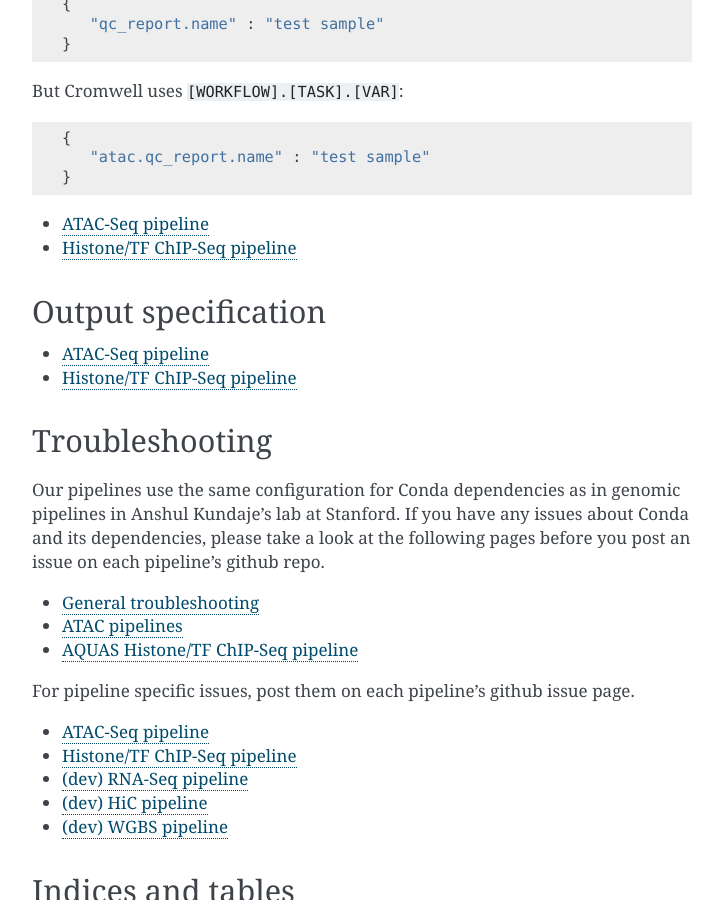
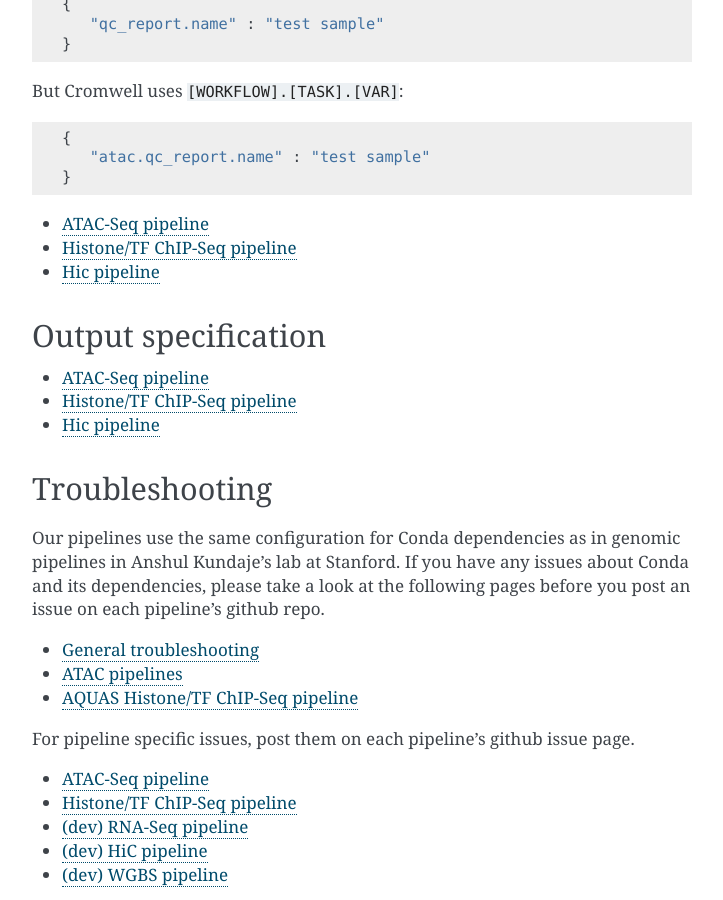
Before and after one commit to ENCODE-DCC/wdl-pipelines, a Sphinx documentation site: the page built from docs/index.rst, in a window 1280 px wide and 900 px high, scrolled down 993 px. Shown: the whole window, without its empty margins (388-1111 px from the left). Built offline with Sphinx 7.4.7, drawn with Linux system fonts in a browser that asks for light colours.

Commit message:
adding links to the front page

```diff
--- a/docs/index.rst
+++ b/docs/index.rst
@@ -61,11 +61,13 @@
 
 * `ATAC-Seq pipeline <input_json_atac.html>`_
 * `Histone/TF ChIP-Seq pipeline <input_json_chip.html>`_
+* `Hic pipeline <input_json_hic.html>`_
 
 Output specification
 --------------------
 * `ATAC-Seq pipeline <output_atac.html>`_
 * `Histone/TF ChIP-Seq pipeline <output_chip.html>`_
+* `Hic pipeline <output_hic.html>`_
 
 Troubleshooting
 ---------------
```
